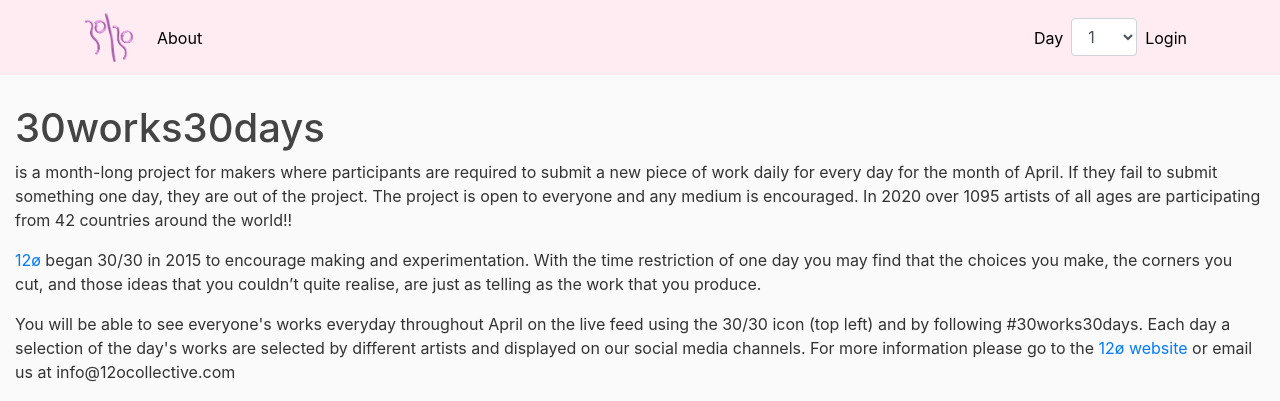
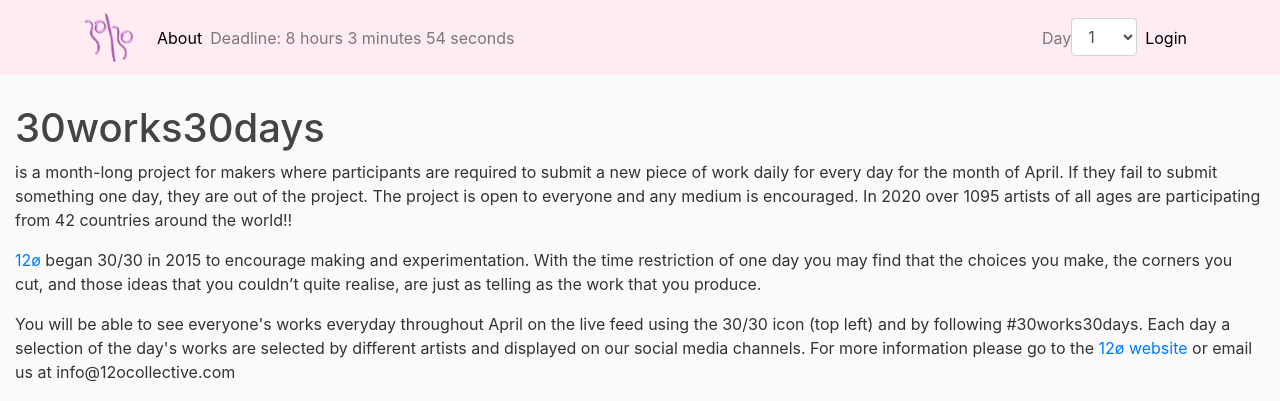
Before and after one commit to 30works/thirty-works, a Django app: page /about/ in a window 1280 px wide. Shown: the top 401 px of the page. Run offline with Django 3.2, Linux system fonts and the light colour scheme; tables that the repository leaves empty hold one stand-in row (values such as "Sample post"); parts of the project's set-up code (start-up, migrations or seed data) failed here and were passed over; some libraries are stand-ins or nearby versions.

Commit message:
added countdown timer to navbar

```diff
--- a/thirtyworks/blog/context_processors.py
+++ b/thirtyworks/blog/context_processors.py
@@ -3,3 +3,8 @@ from .models import Day
 def GetDate(request):
     days = Day.objects.all()
     return {"days":days}
+
+def get_latest_day_number(request):
+    day = Day.objects.last()
+    day_number = day.number
+    return {"day_number": day_number}
--- a/thirtyworks/blog/templates/blog/base.html
+++ b/thirtyworks/blog/templates/blog/base.html
@@ -1,4 +1,5 @@
 {% load static %}
+
 <!DOCTYPE html>
 <html lang="en">
 <head>
@@ -39,10 +40,41 @@
 <!--              <a class="nav-item nav-link" href="/">Home</a>-->
                 <a class="nav-item nav-link" href="{% url 'blog-about' %}">About</a>
 
+<!--                                  <h4 id="countdown"></h4>-->
+                <span class="navbar-text" id="countdown">
+<!--                <h2>Day: {{ day_number }}</h2>-->
+                  <script>
+var options = {
+    timeZone: 'Europe/London',
+//    year: 'numeric', month: 'numeric', day: 'numeric',
+//   hour: 'numeric', minute: 'numeric', second: 'numeric',
+};
+var day_n = {{ day_number }} + 1;
+var d = new Date();
+var n = d.getTimezoneOffset();
+var deadline = new Date("April ${day_n}, 2020 23:00:00").getTime() - n*60000;
+var x = setInterval(function() {
+var now = new Date().getTime();
+var t = deadline - now;
+var days = Math.floor(t / (1000 * 60 * 60 * 24));
+var hours = Math.floor((t%(1000 * 60 * 60 * 24))/(1000 * 60 * 60));
+var minutes = Math.floor((t % (1000 * 60 * 60)) / (1000 * 60));
+var seconds = Math.floor((t % (1000 * 60)) / 1000);
+document.getElementById("countdown").innerHTML = "Deadline: " + hours + " hours " + minutes + " minutes " + seconds + " seconds ";
+
+    if (t < 0) {
+        clearInterval(x);
+        document.getElementById("countdown").innerHTML = "Deadline: EXPIRED";
+    }
+}, 1000);
+                   </script>
+
             </div>
             <!-- Navbar Right Side -->
             <div class="navbar-nav">
-                <a class="nav-item nav-link" href="">Day</a>
+<!--                <a class="nav-item nav-link" href="">Day</a>-->
+                <span class="navbar-text" >Day</span>
+
               <select class="form_control" id="select" >
                 <option>1</option>
                 <option>2</option>
--- a/thirtyworks/blog/templates/blog/user_blogs.html
+++ b/thirtyworks/blog/templates/blog/user_blogs.html
@@ -75,7 +75,8 @@ img{
             </div>
             <!-- Navbar Right Side -->
             <div class="navbar-nav">
-              <a class="nav-item nav-link" href="">Day</a>
+<!--              <a class="nav-item nav-link" href="">Day</a>-->
+                <span class="navbar-text" >Day</span>
               <select class="form_control " >
                 <option>1</option>
                 <option>2</option>
--- a/thirtyworks/thirtyworks/settings.py
+++ b/thirtyworks/thirtyworks/settings.py
@@ -73,7 +73,8 @@ TEMPLATES = [
                 'django.template.context_processors.request',
                 'django.contrib.auth.context_processors.auth',
                 'django.contrib.messages.context_processors.messages',
-                'blog.context_processors.GetDate'
+                'blog.context_processors.GetDate',
+                'blog.context_processors.get_latest_day_number'
             ],
         },
     },
```
